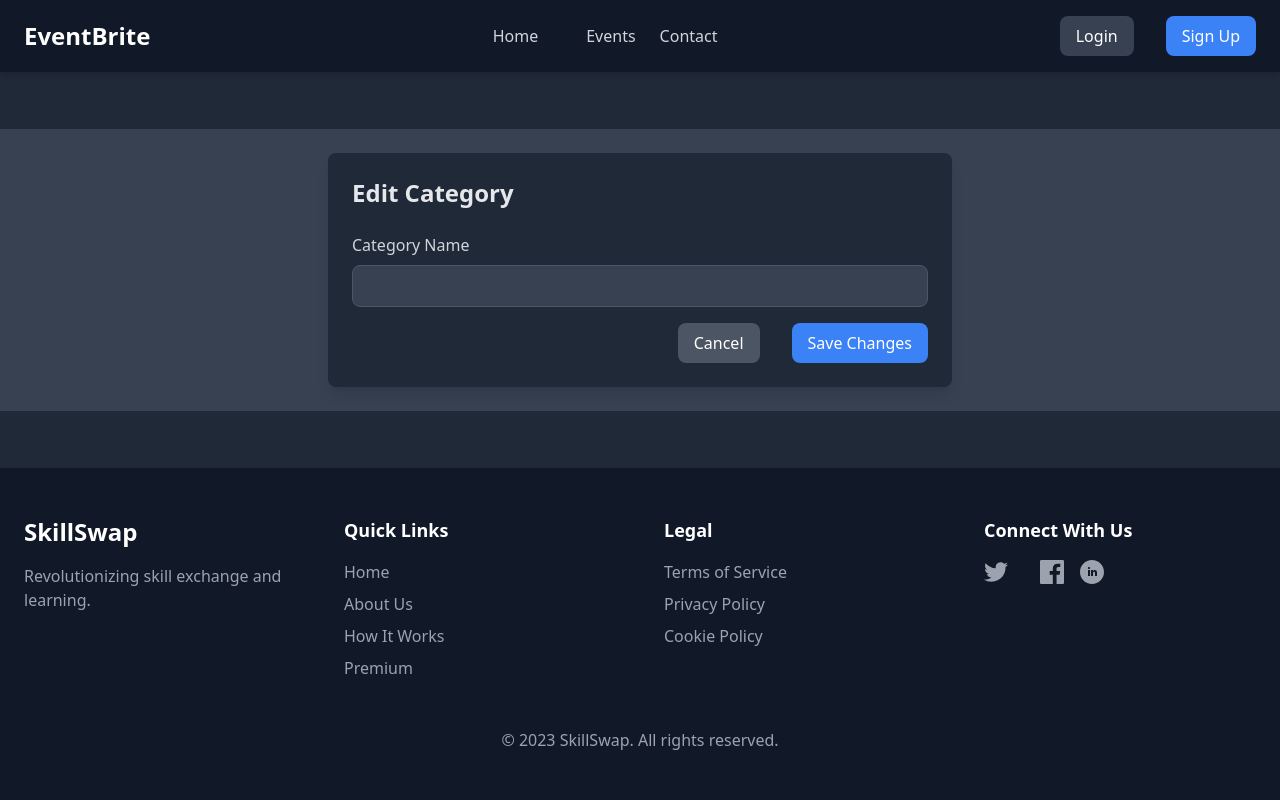
After one commit to Youcode-Classe-E-2024-2025/NexusTeam_eventbrite, a PHP site: template App/Views/Category/edit.twig in a window 1280 px wide. The commit adds this page. Run offline with PHP 8.4, Linux system fonts and the light colour scheme; the template is opened without the code that fills it, so the values that code supplies are empty; some libraries are stand-ins or nearby versions.

```diff
--- a/App/Controllers/CategoryController.php
+++ b/App/Controllers/CategoryController.php
@@ -28,13 +28,13 @@ class CategoryController
         Views::render('Category/show', ['category'=> $category]);
     }
 
-    public function delete(Request $request): void
+    public function destroy(Request $request): void
     {
         $category = new Category();
         $category->setId($request->get('id'));
 
         if ($category->delete()){
-            Sesssion::set('message', 'Category deleted successfully');
+            Session::set('message', 'Category deleted successfully');
         } else {
             Session::set('message', 'Category not deleted, try again');
         }
--- /dev/null
+++ b/App/Views/Category/edit.twig
@@ -0,0 +1,30 @@
+{# Views/Category/edit.twig #}
+{% extends "base.twig" %}
+
+{% block title %}Edit Category{% endblock %}
+
+{% block content %}
+    <div class="flex justify-center items-center h-full bg-gray-700 text-gray-200">
+        <main class="w-full max-w-2xl p-6">
+            <div class="bg-gray-800 rounded-lg shadow-lg p-6">
+                <h2 class="text-2xl font-semibold mb-6">Edit Category</h2>
+                <form action="/category/update/{{ category.id }}" method="POST">
+                    <div class="mb-4">
+                        <label for="name" class="block text-gray-300 mb-2">Category Name</label>
+                        <input type="text" id="name" name="name" value="{{ category.name }}"
+                               class="w-full bg-gray-700 text-gray-200 py-2 px-4 rounded-lg border border-gray-600 focus:outline-none focus:ring-2 focus:ring-primary-500">
+                    </div>
+
+                    <div class="flex justify-end space-x-4">
+                        <a href="/category" class="bg-gray-600 hover:bg-gray-500 text-white py-2 px-4 rounded-lg transition duration-200">
+                            Cancel
+                        </a>
+                        <button type="submit" class="bg-primary-500 hover:bg-primary-600 text-white py-2 px-4 rounded-lg transition duration-200">
+                            Save Changes
+                        </button>
+                    </div>
+                </form>
+            </div>
+        </main>
+    </div>
+{% endblock %}
--- a/App/Views/Category/index.twig
+++ b/App/Views/Category/index.twig
@@ -30,7 +30,9 @@
                                     <td class="py-3 px-4">{{ category.name }}</td>
                                     <td class="py-3 px-4">
                                         <a href="#" class="text-primary-400 hover:text-primary-500">Edit</a>
-                                        <a href="/category" class="text-red-400 hover:text-red-500 ml-4">Delete</a>
+                                        <form action="category/delete/{{ category.id }}" method="post" class="inline">
+                                            <button type="submit" class="text-red-400 hover:text-red-500">Delete</button>
+                                        </form>
                                     </td>
                                 </tr>
                             {% endfor %}
--- a/Assets/CSS/styles.css
+++ b/Assets/CSS/styles.css
@@ -584,6 +584,9 @@
   .mb-1 {
     margin-bottom: calc(var(--spacing) * 1);
   }
+  .mb-2 {
+    margin-bottom: calc(var(--spacing) * 2);
+  }
   .mb-4 {
     margin-bottom: calc(var(--spacing) * 4);
   }
@@ -610,6 +613,9 @@
   }
   .hidden {
     display: none;
+  }
+  .inline {
+    display: inline;
   }
   .inline-flex {
     display: inline-flex;
@@ -700,6 +706,9 @@
   }
   .justify-center {
     justify-content: center;
+  }
+  .justify-end {
+    justify-content: flex-end;
   }
   .gap-4 {
     gap: calc(var(--spacing) * 4);
@@ -819,6 +828,9 @@
   }
   .border-gray-300 {
     border-color: var(--color-gray-300);
+  }
+  .border-gray-600 {
+    border-color: var(--color-gray-600);
   }
   .border-gray-700 {
     border-color: var(--color-gray-700);
@@ -1117,6 +1129,13 @@
     &:hover {
       @media (hover: hover) {
         background-color: var(--color-gray-50);
+      }
+    }
+  }
+  .hover\:bg-gray-500 {
+    &:hover {
+      @media (hover: hover) {
+        background-color: var(--color-gray-500);
       }
     }
   }
```
Also changed, not shown: Routes/web.php (+10 -4 lines).
